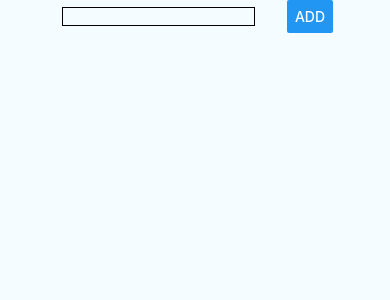
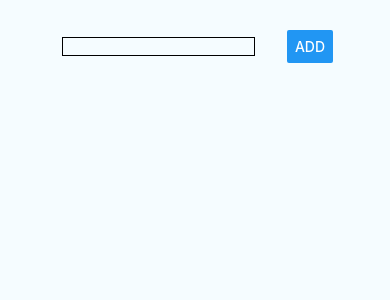
Before and after one commit to abhivashistha5/rn-demo, a React Native app: screen / in a window 390 px wide. Shown: the top 300 px of the page. Built offline with nearby package versions, Linux system fonts and the light colour scheme.

Commit message:
app divided into multiple components

```diff
--- a/App.js
+++ b/App.js
@@ -8,9 +8,10 @@
  */
 
 import React, {Component} from 'react';
-import {Platform, StyleSheet, Text, View, TextInput, Button} from 'react-native';
+import {Platform, StyleSheet, View } from 'react-native';
 
-import ListItem from './src/components/ListItem/ListItem.js';
+import PlaceInput from './src/components/PlaceInput/PlaceInput';
+import PlaceList from './src/components/PlaceList/PlaceList';
 
 const instructions = Platform.select({
   ios: 'Press Cmd+R to reload,\n' + 'Cmd+D or shake for dev menu',
@@ -19,8 +20,7 @@ const instructions = Platform.select({
     'Shake or press menu button for dev menu',
 });
 
-type Props = {};
-export default class App extends Component<Props> {
+export default class App extends Component {
   // render() {
   //   return (
   //     <View style={styles.container}>
@@ -32,41 +32,22 @@ export default class App extends Component<Props> {
   // }
 
   state = {
-    placeName: '',
     places: [],
   }
 
-  placeNameChangedHandler = (event) => {
-    this.setState({
-      placeName: event
-    });
-  }
-
-  placeSubmitHandler = () => {
-    if (this.state.placeName.trim() === "") {
-      return;
-    }
-
+  placeAddedHandler = placeName => {
     this.setState(prevState => {
       return {
-        places: prevState.places.concat(this.state.placeName)
+        places: prevState.places.concat(placeName)
       }
     });
   }
 
   render () {
-    const placesOutput = this.state.places.map((place, index) => (
-      <ListItem key={index} text={place}/>
-    ));
     return (
       <View style={styles.container}>
-        <View style={styles.inputContainer}>
-          <TextInput style={styles.textInput} onChangeText={this.placeNameChangedHandler} />
-          <Button style={styles.addButton} title='Add' onPress={this.placeSubmitHandler}/>
-        </View>
-        <View style={styles.listContainer}>
-          {placesOutput}
-        </View>
+        <PlaceInput onPlaceAdded={this.placeAddedHandler} />
+        <PlaceList style={styles.placeList} placeList={this.state.places} />
       </View>
     )
   }
@@ -90,22 +71,7 @@ const styles = StyleSheet.create({
     color: '#333333',
     marginBottom: 5,
   },
-  inputContainer: {
-    flexDirection: 'row',
-    alignItems: 'center',
-    justifyContent: 'space-between',
-  },
-  textInput: {
-    width: '70%',
-    borderWidth: 1,
-    borderColor: 'black',
-    margin: 5
-  },
-  addButton: {
-    width: '30%'
-  },
-  listContainer: {
-    width: '100%',
-    margin: 5,
+  placeList: {
+    justifyContent: 'center',
   }
 });
--- a/src/components/ListItem/ListItem.js
+++ b/src/components/ListItem/ListItem.js
@@ -13,7 +13,7 @@ export default class ListItem extends Component {
 
 const styles = StyleSheet.create({
   listItem: {
-    width: '100%',
     backgroundColor: '#eee',
+    margin: 5,
   }
 });
--- /dev/null
+++ b/src/components/PlaceInput/PlaceInput.js
@@ -0,0 +1,49 @@
+import React, { Component } from 'react';
+import { View, TextInput, Button, StyleSheet } from 'react-native';
+
+export default class PlaceInput extends Component {
+  state = {
+    placeName: ''
+  }
+
+  placeNameChangedHandler = (event) => {
+    this.setState({
+      placeName: event
+    });
+  }
+
+  placeSubmitHandler = () => {
+    if (this.state.placeName.trim() === "") {
+      return;
+    }
+
+    this.props.onPlaceAdded(this.state.placeName);
+  }
+
+  render() {
+    return (
+      <View style={styles.inputContainer}>
+        <TextInput style={styles.textInput} onChangeText={this.placeNameChangedHandler} />
+        <Button style={styles.addButton} title='Add' onPress={this.placeSubmitHandler} />
+      </View>
+    );
+  }
+}
+
+const styles = StyleSheet.create({
+  inputContainer: {
+    margin: 30,
+    flexDirection: 'row',
+    alignItems: 'center',
+    justifyContent: 'space-between',
+  },
+  textInput: {
+    width: '70%',
+    borderWidth: 1,
+    borderColor: 'black',
+    margin: 5
+  },
+  addButton: {
+    width: '30%'
+  },
+});
--- /dev/null
+++ b/src/components/PlaceList/PlaceList.js
@@ -0,0 +1,31 @@
+import React, { Component } from 'react';
+import { View, StyleSheet } from 'react-native';
+
+import ListItem from '../ListItem/ListItem';
+
+export default class PlaceList extends Component {
+
+  render () {
+    let placesOutput = [];
+
+    if (this.props.placeList && Array.isArray(this.props.placeList)) {
+      placesOutput = this.props.placeList.map((place, index) => (
+        <ListItem key={index} text={place}/>
+      ));
+    }
+
+    return (
+      <View style={styles.listContainer}>
+        {placesOutput}
+      </View>
+    );
+  }
+}
+
+const styles = StyleSheet.create({
+  listContainer: {
+    width: '100%',
+    margin: 5,
+    justifyContent: 'space-evenly',
+  }
+});
```
